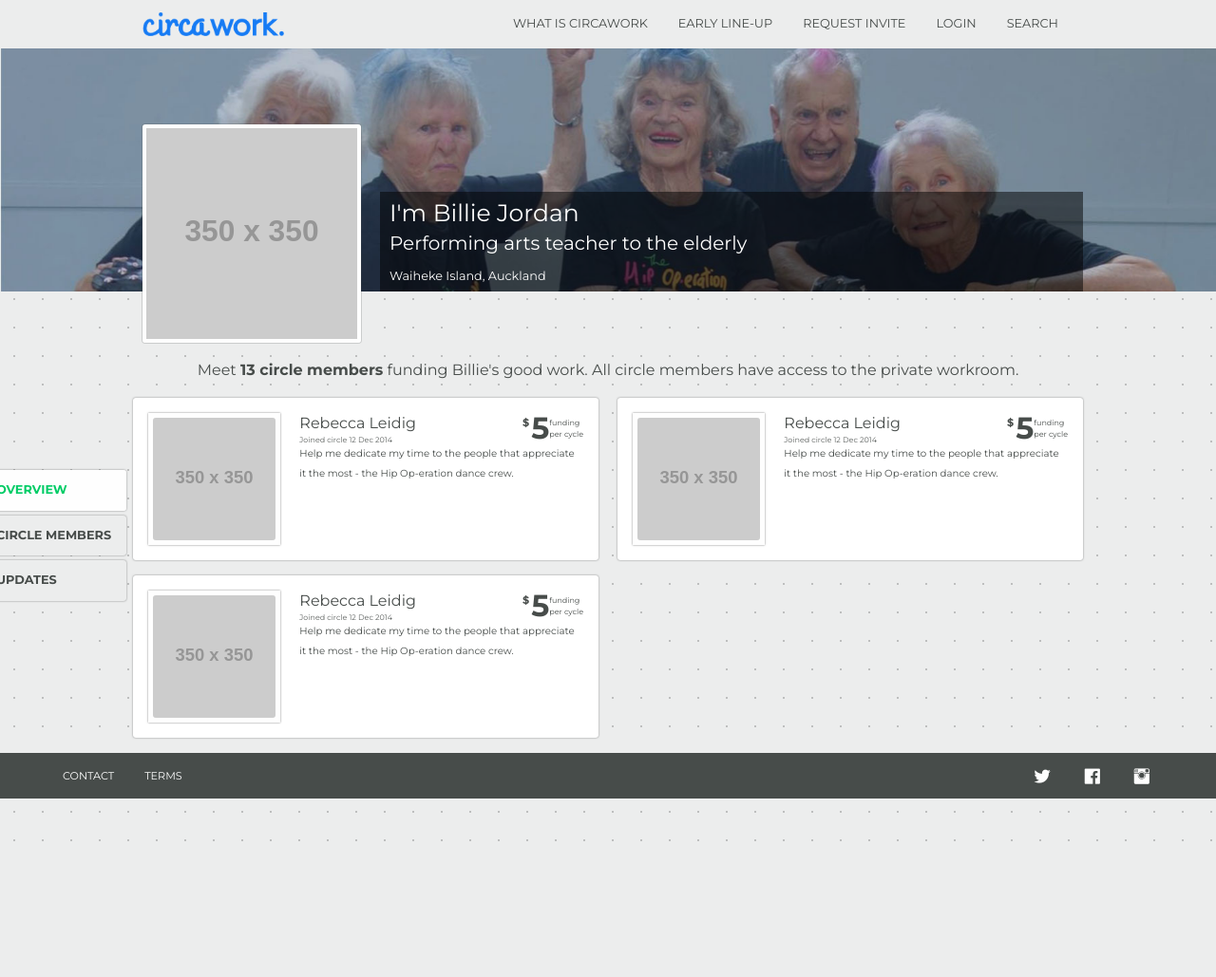
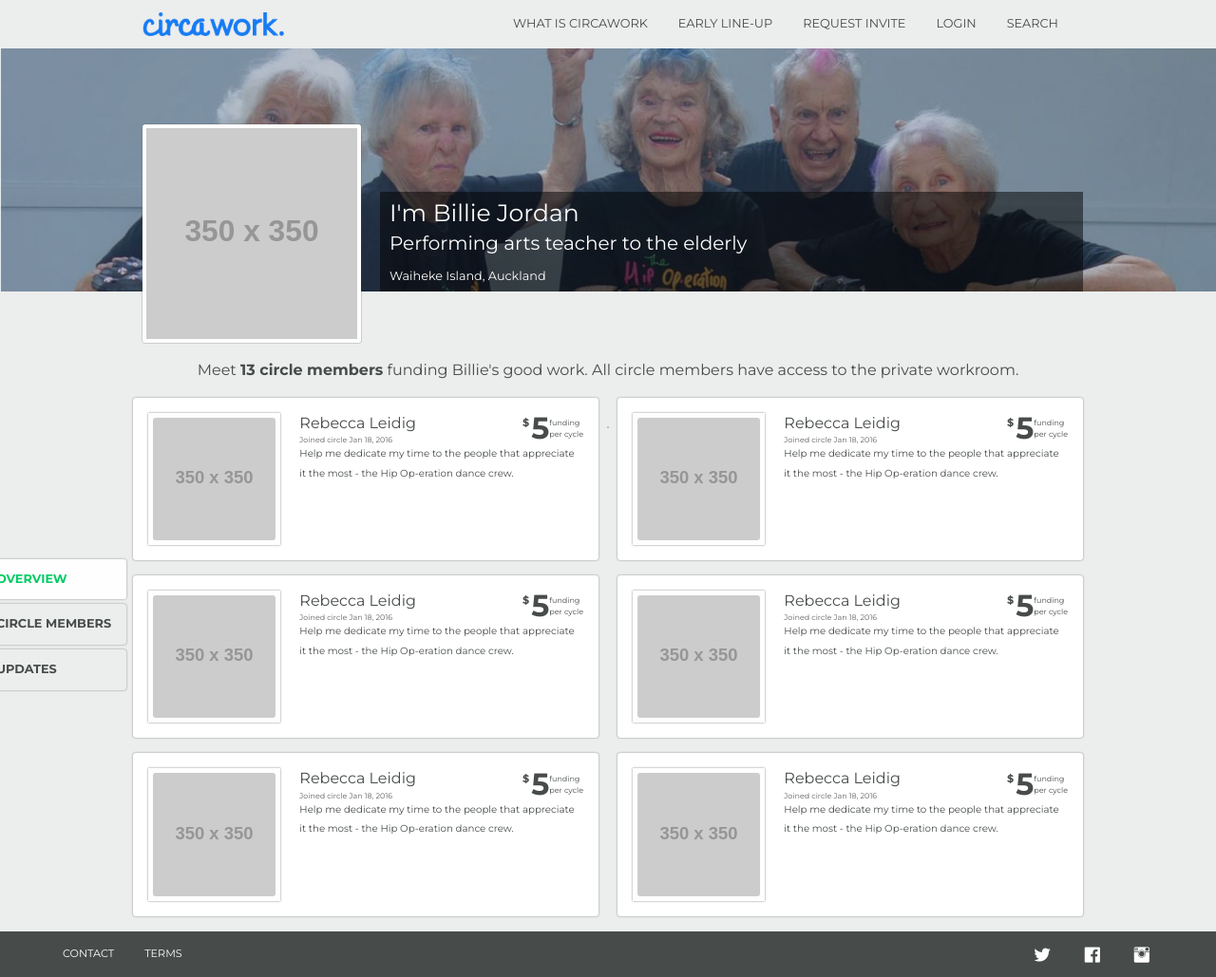
Before and after one commit to circaworks/circaworks.github.io, a Jekyll site: the page built from circle.md, in a window 1280 px wide. Shown: the whole page at 95% size. Built offline with Jekyll 4.4.1, drawn with Linux system fonts in a browser that asks for light colours; nearby versions of some CDN libraries; before the commit the page ends 900 px from its top, so only the background shows below that.

Commit message:
Markdownify.

```diff
--- /dev/null
+++ b/_includes/circles/members.html
@@ -0,0 +1,31 @@
+<div class="column small-12 large-6">
+    <div class="callout member-container">
+        <div class="row">
+            <div class="column small-4">
+                <div class="avatar-container">
+                    <img class="avatar" src="{{ member.avatar }}" alt="avatar">
+                </div>
+            </div>
+            <div class="column">
+                <div class="row member align-middle">
+                    <div class="column name-container">
+                        <h6 class="name">{{ member.name }}</h6>
+                        <span class="joined-date">Joined circle {{ member.joined |  date: "%b %-d, %Y" }}</span>
+                    </div>
+                    <div class="column small-3 large-4">
+                        <div class="float-right">
+                            <i class="fi-dollar"></i>
+                            <span class="amount">{{ member.funding }}</span>
+                            <span class="amount-label">funding<br>per cycle</span>
+                        </div>
+                    </div>
+                </div>
+                <p class="member-about">
+                    <small>
+                        {{ member.about }}
+                    </small>
+                </p>
+            </div>
+        </div>
+    </div>
+</div>
--- a/_layouts/circles.html
+++ b/_layouts/circles.html
@@ -19,38 +19,8 @@ layout: default
         </div>
 
         <div class="row members medium-full">
-            {% for i in (1..3) %}
-            <div class="column small-12 large-6">
-                <div class="callout member-container">
-                    <div class="row">
-                        <div class="column small-4">
-                            <div class="avatar-container">
-                                <img class="avatar" src="https://placehold.it/350x350" alt="avatar">
-                            </div>
-                        </div>
-                        <div class="column">
-                            <div class="row member align-middle">
-                                <div class="column name-container">
-                                    <h6 class="name">Rebecca Leidig</h6>
-                                    <span class="joined-date">Joined circle 12 Dec 2014</span>
-                                </div>
-                                <div class="column small-3 large-4">
-                                    <div class="float-right">
-                                        <i class="fi-dollar"></i>
-                                        <span class="amount">5</span>
-                                        <span class="amount-label">funding<br>per cycle</span>
-                                    </div>
-                                </div>
-                            </div>
-                            <p class="member-about">
-                                <small>
-                                    Help me dedicate my time to the people that appreciate it the most - the Hip Op-eration dance crew.
-                                </small>
-                            </p>
-                        </div>
-                    </div>
-                </div>
-            </div>
+            {% for member in page.circle-members-array %}
+                {% include circles/members.html %}
             {% endfor %}
         </div>
 
--- a/circle.md
+++ b/circle.md
@@ -15,6 +16,38 @@ days-left: 21
 work-room-offers:
     - avatar: "https://placehold.it/350x350"
       message: "Lorem ipsum dolor sit amet, ne eius singulis accusata mei, sed gubergren ullamcorper ad. Vim ei latine nominati. Id diam quot quo. No nec reformidans philosophia, usu ei utinam postea delicatissimi. Iudicabit salutatus duo in. Justo alienum no vis."
+
+circle-members-array:
+    - name: "Rebecca Leidig"
+      about: "Help me dedicate my time to the people that appreciate it the most - the Hip Op-eration dance crew."
+      avatar: "https://placehold.it/350x350"
+      joined: 2016-01-18 03:49:55 +0800
+      funding: 5
+    - name: "Rebecca Leidig"
+      about: "Help me dedicate my time to the people that appreciate it the most - the Hip Op-eration dance crew."
+      avatar: "https://placehold.it/350x350"
+      joined: 2016-01-18 03:49:55 +0800
+      funding: 5
+    - name: "Rebecca Leidig"
+      about: "Help me dedicate my time to the people that appreciate it the most - the Hip Op-eration dance crew."
+      avatar: "https://placehold.it/350x350"
+      joined: 2016-01-18 03:49:55 +0800
+      funding: 5
+    - name: "Rebecca Leidig"
+      about: "Help me dedicate my time to the people that appreciate it the most - the Hip Op-eration dance crew."
+      avatar: "https://placehold.it/350x350"
+      joined: 2016-01-18 03:49:55 +0800
+      funding: 5
+    - name: "Rebecca Leidig"
+      about: "Help me dedicate my time to the people that appreciate it the most - the Hip Op-eration dance crew."
+      avatar: "https://placehold.it/350x350"
+      joined: 2016-01-18 03:49:55 +0800
+      funding: 5
+    - name: "Rebecca Leidig"
+      about: "Help me dedicate my time to the people that appreciate it the most - the Hip Op-eration dance crew."
+      avatar: "https://placehold.it/350x350"
+      joined: 2016-01-18 03:49:55 +0800
+      funding: 5
 ---
 
 When the Christchurch earthquake hit, I was in the city on a lunch break from my corporate job. In that twenty seconds, I had a lightbulb moment that would change my life in a way I could never have imagined. I said to myself that if I survived the quake, I'd quit my job, move to Waiheke Island, and start living a more meaningful life.
```
Also changed, not shown: other parts of circle.md (+1 -0 lines).
